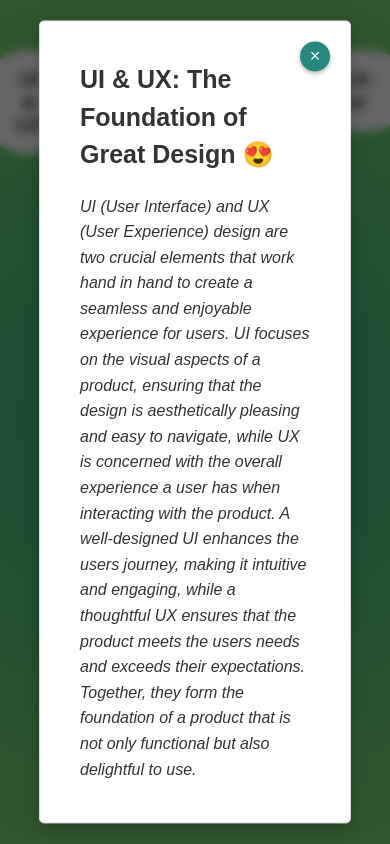
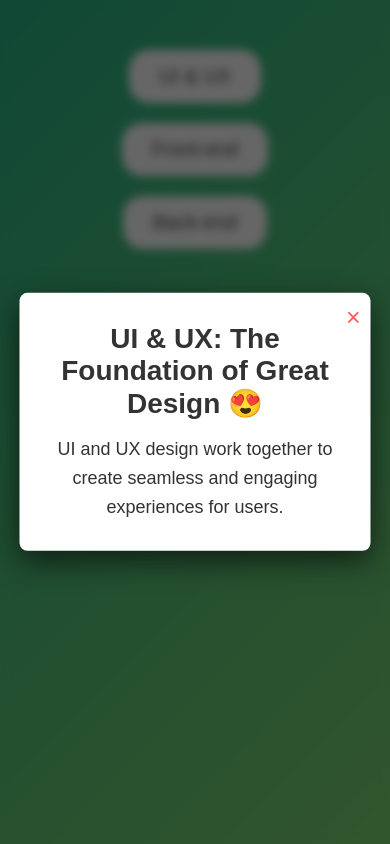
Before and after one commit to SaadHassan128/Modals-UI-Front-Back, a plain HTML site: page index.html in a window 390 px wide. Both pictures are taken after a click on the button "UI & UX". Drawn offline with Linux system fonts and the light colour scheme.

Commit message:
Updated modal UI, responsiveness, and improved interactions

```diff
--- a/index.html
+++ b/index.html
@@ -1,22 +1,26 @@
 <!DOCTYPE html>
 <html lang="en">
 <head>
-    <meta charset="UTF-8" />
-    <meta name="viewport" content="width=device-width, initial-scale=1.0" />
-    <meta http-equiv="X-UA-Compatible" content="ie=edge" />
-    <link rel="stylesheet" href="style.css" />
-    <title>Modal window</title>
+    <meta charset="UTF-8">
+    <meta name="viewport" content="width=device-width, initial-scale=1.0">
+    <title>Responsive Modal UI</title>
+    <link rel="stylesheet" href="style.css">
+    <link rel="shortcut icon" href="logo.png" type="image/x-icon">
 </head>
 <body>
+
+    <div class="button-container">
         <button class="show-modal" data-modal="ui-ux">UI & UX</button>
         <button class="show-modal" data-modal="front-end">Front-end</button>
         <button class="show-modal" data-modal="back-end">Back-end</button>
+    </div>
 
     <div class="modal hidden">
-      <button class="close-modal" aria-label="Close modal">&times;</button>
-      <h1></h1>
-      <p></p>
+        <button class="close-modal">&times;</button>
+        <h1 class="modal-title"></h1>
+        <p class="modal-content"></p>
     </div>
+
     <div class="overlay hidden"></div>
 
     <script src="script.js"></script>
--- a/script.js
+++ b/script.js
@@ -3,51 +3,54 @@
 const modalContent = {
   "ui-ux": {
     title: "UI & UX: The Foundation of Great Design 😍",
-    paragraph:
-      "UI (User Interface) and UX (User Experience) design are two crucial elements that work hand in hand to create a seamless and enjoyable experience for users. UI focuses on the visual aspects of a product, ensuring that the design is aesthetically pleasing and easy to navigate, while UX is concerned with the overall experience a user has when interacting with the product. A well-designed UI enhances the users journey, making it intuitive and engaging, while a thoughtful UX ensures that the product meets the users needs and exceeds their expectations. Together, they form the foundation of a product that is not only functional but also delightful to use.",
+    paragraph: "UI and UX design work together to create seamless and engaging experiences for users."
   },
   "front-end": {
     title: "Front-end Development 🛠️",
-    paragraph:
-      "Front-end development involves creating the user interface of a web application using HTML, CSS, and JavaScript. It focuses on how the application looks and feels, ensuring that it is visually appealing and user-friendly. Front-end developers work on making the website responsive, interactive, and accessible across different devices and browsers. They implement the design provided by UI/UX designers and ensure that the user can interact smoothly with the application.",
+    paragraph: "Front-end development focuses on designing the UI of a website using HTML, CSS, and JavaScript."
   },
   "back-end": {
     title: "Back-end Development ⚙️",
-    paragraph:
-      "Back-end development is responsible for the server-side of an application, including the database, server, and application logic. It handles data storage, retrieval, and processing, ensuring that the application functions correctly and efficiently. Back-end developers use languages like Python, Java, or Ruby to build APIs, manage server configurations, and handle user authentication and authorization. The back-end is the engine that powers the application, enabling it to perform complex operations and deliver a seamless user experience.",
-  },
+    paragraph: "Back-end development is the backbone of web applications, handling data storage, authentication, and server-side logic."
+  }
 };
+
 const modal = document.querySelector(".modal");
 const overlay = document.querySelector(".overlay");
+const modalTitle = document.querySelector(".modal-title");
+const modalContentText = document.querySelector(".modal-content");
 const btnCloseModal = document.querySelector(".close-modal");
 const btnsOpenModal = document.querySelectorAll(".show-modal");
-const closeModal = function () {
+
+const closeModal = () => {
+  modal.classList.remove("active");
+  overlay.classList.remove("active");
   modal.classList.add("hidden");
   overlay.classList.add("hidden");
 };
-const openModal = function (modalType) {
-  if (modalContent.hasOwnProperty(modalType)) {
-    modal.querySelector("h1").textContent = modalContent[modalType].title;
-    modal.querySelector("p").textContent = modalContent[modalType].paragraph;
+
+const openModal = (modalType) => {
+  if (modalContent[modalType]) {
+    modalTitle.textContent = modalContent[modalType].title;
+    modalContentText.textContent = modalContent[modalType].paragraph;
     modal.classList.remove("hidden");
     overlay.classList.remove("hidden");
-  } else {
-    console.error("Modal type not recognized:", modalType);
+    modal.classList.add("active");
+    overlay.classList.add("active");
   }
 };
 
-for (let i = 0; i < btnsOpenModal.length; i++) {
-  btnsOpenModal[i].addEventListener("click", function (e) {
-    const modalType = e.target.dataset.modal;
-    openModal(modalType);
+btnsOpenModal.forEach((btn) => {
+  btn.addEventListener("click", function () {
+    openModal(this.dataset.modal);
   });
-}
+});
 
 btnCloseModal.addEventListener("click", closeModal);
 overlay.addEventListener("click", closeModal);
 
 document.addEventListener("keydown", function (e) {
-  if (e.key === "Escape" && !modal.classList.contains("hidden")) {
+  if (e.key === "Escape" && modal.classList.contains("active")) {
     closeModal();
   }
 });
--- a/style.css
+++ b/style.css
@@ -1,137 +1,131 @@
 :root {
-  --background-color: #28b487;
+  --primary-color: #28b487;
+  --secondary-color: #26877d;
   --text-color: #fff;
-}
-
-@media (max-width: 768px) {
-  .modal {
-    padding: 2rem;
-  }
+  --overlay-bg: rgba(0, 0, 0, 0.6);
 }
 
 * {
   margin: 0;
   padding: 0;
-  box-sizing: inherit;
+  box-sizing: border-box;
 }
 
 html {
   font-size: 62.5%;
-  box-sizing: border-box;
 }
 
 body {
-  font-family: sans-serif;
-  color: #333;
-  line-height: 1.5;
+  font-family: "Arial", sans-serif;
+  background: linear-gradient(135deg, var(--primary-color), #7dd56f);
+  color: var(--text-color);
   height: 100vh;
+  display: flex;
+  flex-direction: column;
+  align-items: center;
+  justify-content: flex-start;
+  padding-top: 5rem;
   position: relative;
+}
+
+.button-container {
   display: flex;
-  align-items: flex-start;
-  justify-content: center;
-  background: radial-gradient(circle, #28b487, #7dd56f)
-
+  gap: 2rem;
 }
 
 .show-modal {
   font-size: 2rem;
-  font-weight: 600;
-  font-style: italic;
-  padding: 1.75rem 3.5rem;
-  margin: 5rem 2rem;
+  padding: 1.5rem 3rem;
   border: none;
   background-color: #fff;
   color: #444;
-  border-radius: 10rem;
+  border-radius: 2rem;
   cursor: pointer;
+  transition: all 0.3s ease-in-out;
 }
 
 .show-modal:hover {
-  background-color: #26877d;
+  background-color: var(--secondary-color);
+  color: var(--text-color);
   transform: scale(1.1);
+}
+
+.modal {
+  position: fixed;
+  top: 50%;
+  left: 50%;
+  transform: translate(-50%, -50%);
+  width: 80%;
+  max-width: 600px;
+  background: white;
+  color: #333;
+  padding: 3rem;
+  border-radius: 8px;
+  text-align: center;
+  box-shadow: 0 10px 30px var(--overlay-bg);
+  z-index: 10;
+  opacity: 0;
+  visibility: hidden;
+  transition: all 0.4s ease-in-out;
+}
+
+.modal h1 {
+  font-size: 2.8rem;
+  margin-bottom: 1.5rem;
+}
+
+.modal p {
+  font-size: 1.8rem;
+  line-height: 1.6;
 }
 
 .close-modal {
   position: absolute;
-  top: 2rem;
-  right: 2rem;
-  width: 3rem;
-  height: 3rem;
-  background-color: #26877d;
-  color: white;
-  font-size: 1.8rem;
-  display: flex;
-  align-items: center;
-  justify-content: center;
-  border-radius: 50%;
+  top: 1rem;
+  right: 1rem;
+  font-size: 2.5rem;
   border: none;
+  background: none;
+  color: #ff5c5c;
   cursor: pointer;
-  box-shadow: 0 2px 5px rgba(0,0,0,0.3);
+  transition: all 0.3s;
 }
 
 .close-modal:hover {
-  background-color: #1e6b5e;
-  transform: scale(1.1);
+  color: #ff1c1c;
+  transform: scale(1.2);
 }
 
-h1 {
-  font-size: 2.5rem;
-  margin-bottom: 2rem;
+.overlay {
+  position: fixed;
+  top: 0;
+  left: 0;
+  width: 100%;
+  height: 100%;
+  background: var(--overlay-bg);
+  backdrop-filter: blur(5px);
+  z-index: 5;
+  opacity: 0;
+  visibility: hidden;
+  transition: all 0.3s ease-in-out;
 }
 
-p {
-  font-size: 1.6rem;
-  font-style: italic;
-  line-height: 1.6;
+.modal.active, .overlay.active {
+  opacity: 1;
+  visibility: visible;
 }
 
 .hidden {
   display: none;
 }
 
-.modal {
-  position: absolute;
-  top: 50%;
-  left: 50%;
-  transform: translate(-50%, -50%);
-  width: 80%;
-  max-width: 700px;
-  background-color: white;
-  padding: 4rem;
-  border-radius: 5px;
-  box-shadow: 0 5px 15px rgba(0,0,0,0.2);
-  border: 1px solid #ddd;
-  z-index: 10;
+@media (max-width: 768px) {
+  .button-container {
+    flex-direction: column;
+    align-items: center;
+  }
+
+  .modal {
+    width: 90%;
+  }
 }
-.modal--small {
-  width: 50%;
-}
-.modal h1 {
-  animation: fadeIn 2s ease;
-}
-@keyframes fadeIn {
-  from { opacity: 0; }
-  to { opacity: 1; }
-}
-.modal p {
-  animation: fadeIn 3s ease;
-}
-@keyframes fadeIn {
-  from { opacity: 0; }
-  to { opacity: 1; }
-}
-
-.overlay {
-  position: absolute;
-  top: 0;
-  left: 0;
-  width: 100%;
-  height: 100%;
-  background-color: rgba(0, 0, 0, 0.6);
-  backdrop-filter: blur(5px);
-  z-index: 5;
-}
-
-.modal, .overlay {
-  transition: opacity 0.3s ease;
-}
```
Also changed, not shown: logo.png (added). Lines whose indentation alone changed are shown as unchanged.
